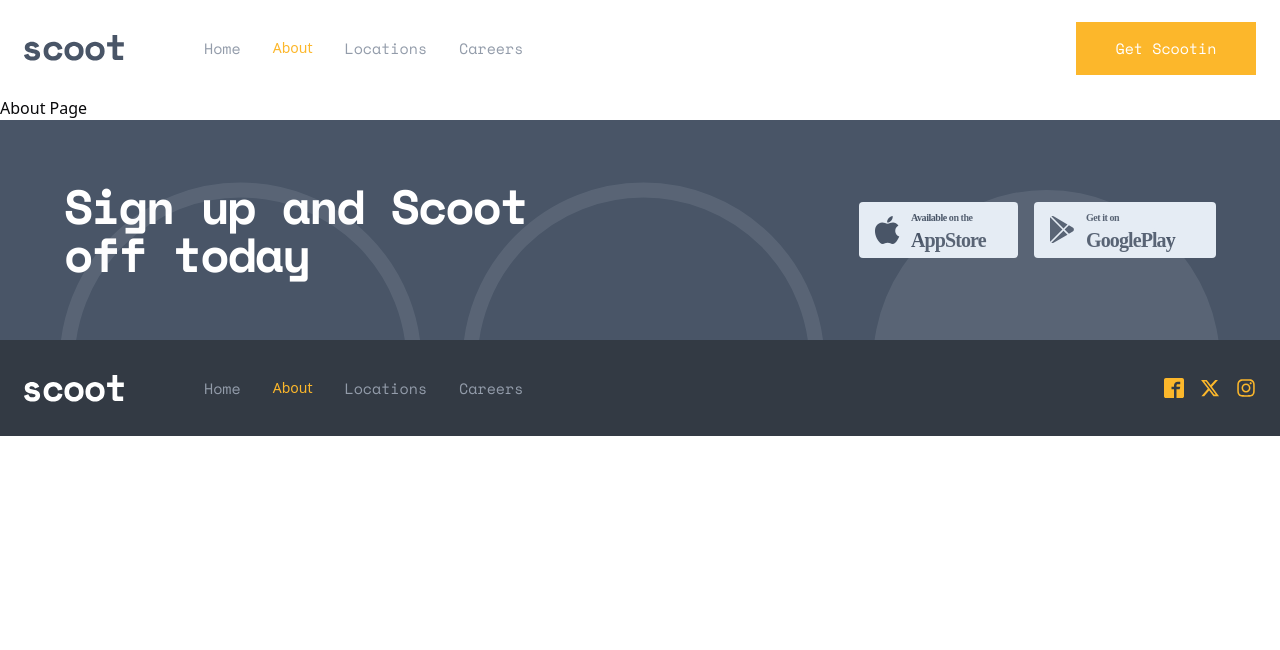
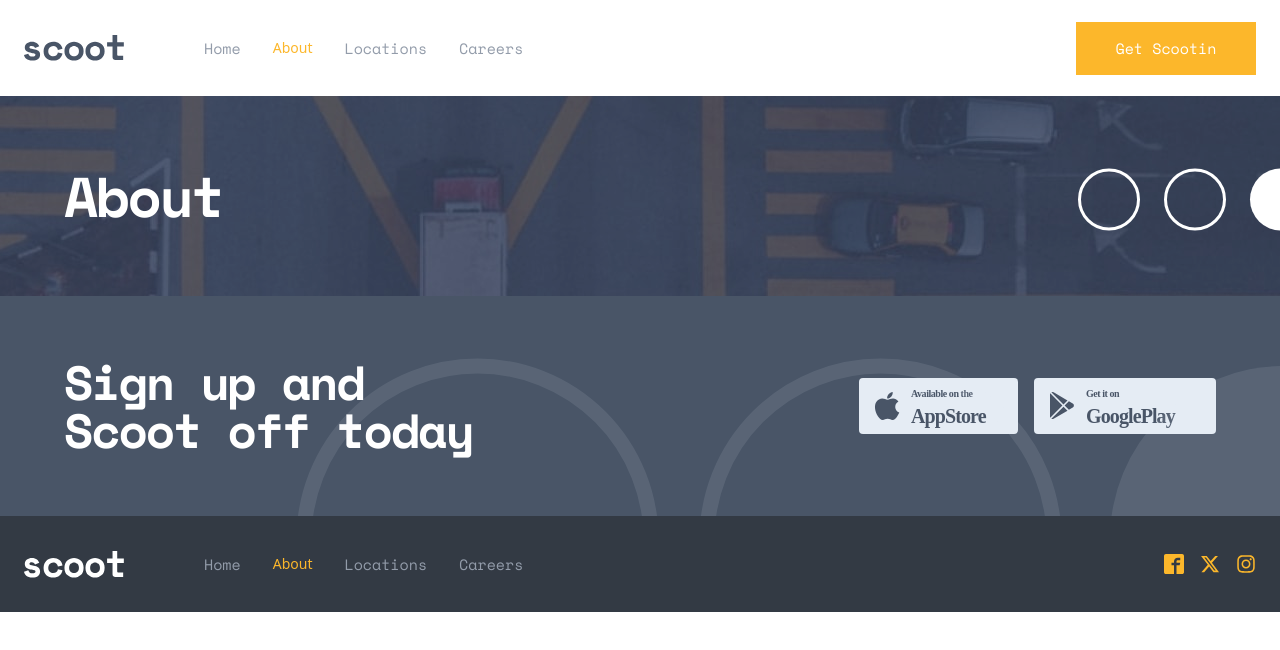
Before and after one commit to Youmnaelzany/scoot-multi-page-website, a Next.js app: page /about in a window 1280 px wide. Shown: the top 650 px of the page. Built offline with nearby package versions, Linux system fonts and the light colour scheme.

Commit message:
feat: add PagesHero components and add some changes on ScootOff component

```diff
--- a/src/app/about/page.tsx
+++ b/src/app/about/page.tsx
@@ -1,5 +1,14 @@
+import PagesHero from "@/components/PagesHero";
+
 export default function About() {
   return (
-    <main className="">About Page</main>
+    <main className="">
+      <PagesHero
+        title="About"
+        bgImageMobile="/assets/images/about-hero-mobile.jpg"
+        bgImageTablet="/assets/images/about-hero-tablet.jpg"
+        bgImageDesktop="/assets/images/about-hero-desktop.jpg"
+      />
+    </main>
   );
 }
--- /dev/null
+++ b/src/components/PagesHero.tsx
@@ -0,0 +1,59 @@
+import Image from "next/image";
+
+interface HeroData {
+  title: string;
+  bgImageMobile: string;
+  bgImageTablet: string;
+  bgImageDesktop: string;
+}
+
+export default function PagesHero({
+  title,
+  bgImageMobile,
+  bgImageTablet,
+  bgImageDesktop,
+}: HeroData) {
+  return (
+    <section className="relative flex items-center justify-center overflow-hidden px-6 py-[3.75rem] sm:items-start sm:justify-start sm:py-[4.5rem] lg:px-16">
+      <div className="absolute inset-0 z-30 bg-[#495567]/30 object-cover"></div>
+      {/* Background Images */}
+      <div className="absolute inset-0 z-0">
+        <Image
+          src={bgImageMobile}
+          alt=""
+          fill
+          className="object-cover sm:hidden"
+          priority
+        />
+        <Image
+          src={bgImageTablet}
+          alt=""
+          fill
+          className="hidden object-cover sm:block lg:hidden"
+          priority
+        />
+        <Image
+          src={bgImageDesktop}
+          alt=""
+          fill
+          className="hidden object-cover lg:block"
+          priority
+        />
+      </div>
+
+      {/* Content */}
+      <h1 className="relative z-50 text-center font-['Space_Mono'] text-[2.5rem] leading-10 font-bold tracking-[-0.11163rem] text-white sm:text-left sm:text-[3.5rem] sm:leading-14 sm:tracking-[-0.15625rem]">
+        {title}
+      </h1>
+
+      {/* Pattern */}
+      <Image
+        src="/assets/patterns/white-circles.svg"
+        alt="bg pattern"
+        width={234}
+        height={63}
+        className="absolute -right-8 z-50 hidden sm:block"
+      />
+    </section>
+  );
+}
--- a/src/components/ScootOff.tsx
+++ b/src/components/ScootOff.tsx
@@ -3,8 +3,8 @@
 
 export default function ScootOff() {
   return (
-    <section className="relative flex flex-col items-center justify-center gap-y-10 bg-[#495567] px-6 py-[5.5rem] sm:py-[3.88rem] lg:flex-row lg:items-center lg:justify-between lg:px-16">
-      <h2 className="w-80 text-center font-['Space_Mono'] text-[2rem] leading-8 font-bold tracking-[-0.08931rem] text-white sm:w-[35rem] sm:text-[3rem] sm:leading-12 sm:tracking-[-0.13394rem] lg:text-left">
+    <section className="relative flex flex-col items-center justify-center gap-y-10 overflow-hidden bg-[#495567] px-6 py-[5.5rem] sm:py-[3.88rem] lg:flex-row lg:items-center lg:justify-between lg:px-16">
+      <h2 className="w-80 text-center font-['Space_Mono'] text-[2rem] leading-8 font-bold tracking-[-0.08931rem] text-white sm:w-[28rem] sm:text-[3rem] sm:leading-12 sm:tracking-[-0.13394rem] lg:text-left">
         Sign up and Scoot off today
       </h2>
       <div className="flex items-center gap-x-4">
@@ -30,7 +30,7 @@
         alt="pattern"
         width={1158}
         height={158}
-        className="absolute right-0 bottom-0 left-0 mx-auto"
+        className="absolute -right-44 bottom-0 mx-auto max-w-[150rem]"
       />
     </section>
   );
```
